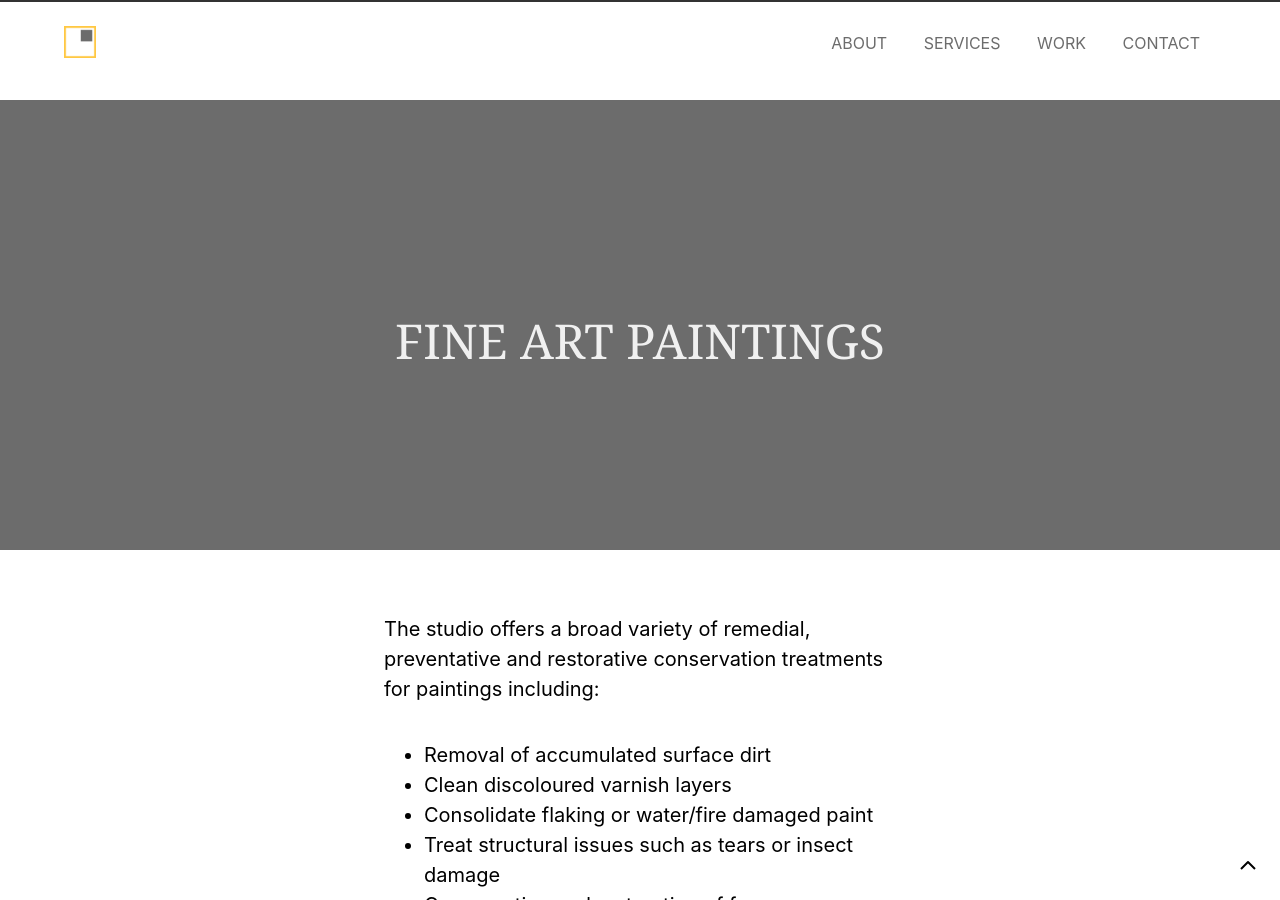
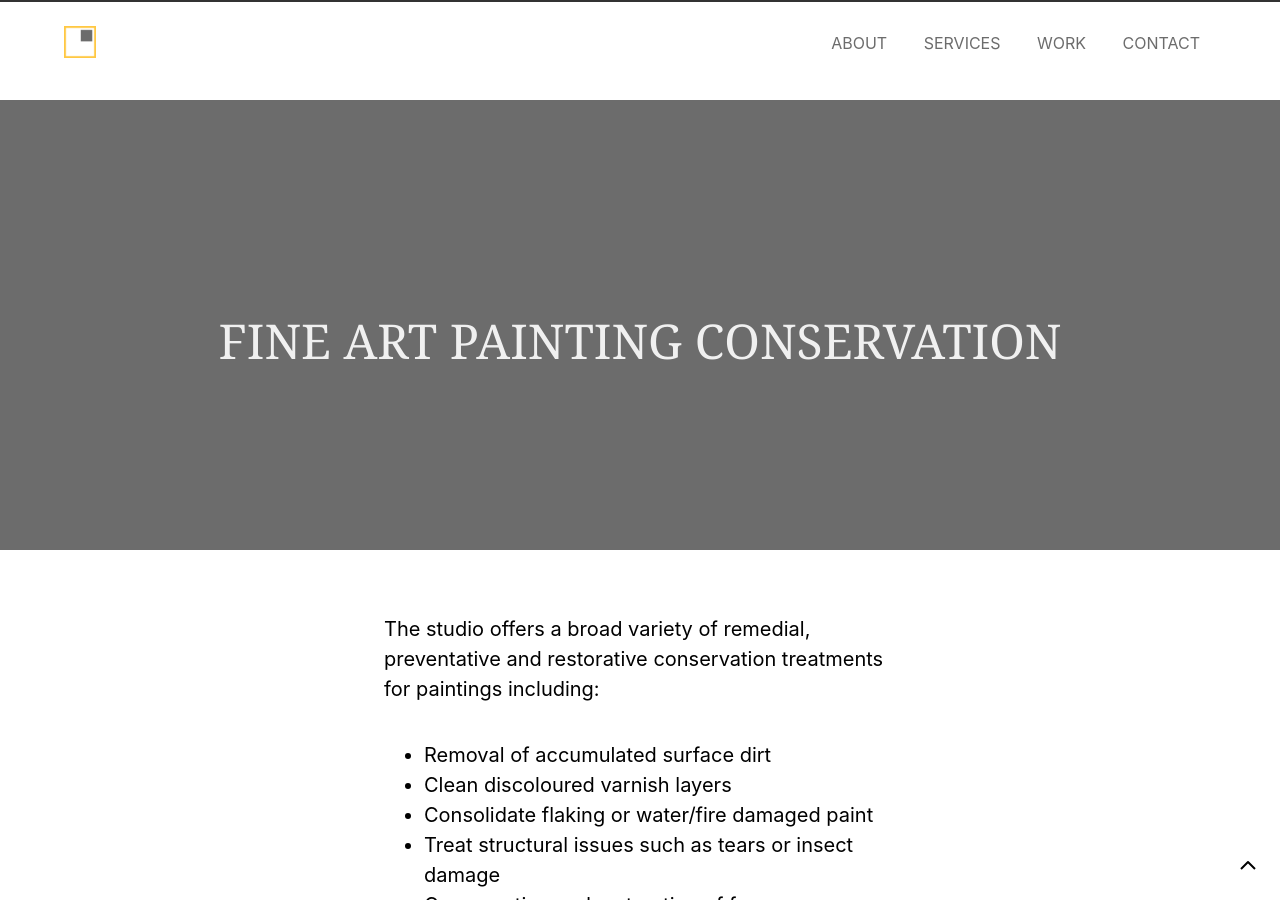
Before and after one commit to wearethoughtfox/brickhouse, a Jekyll site: the page built from _services/painting-conservation-and-restoration.md, in a window 1280 px wide and 900 px high. Built offline with Jekyll 4.4.1, drawn with Linux system fonts in a browser that asks for light colours; a script that is not in the unit is left out.

Commit message:
Update Services “painting-conservation-and-restoration”

```diff
--- a/_services/painting-conservation-and-restoration.md
+++ b/_services/painting-conservation-and-restoration.md
@@ -7,7 +7,7 @@ author: april
 slug: painting-conservation-and-restoration
 date: 2012-05-06 20:06:50+00:00
 comments: false
-title: FINE ART PAINTINGS
+title: Fine Art Painting Conservation
 link: http://www.brickhouseconservation.co.uk/painting-conservation-and-restoration/
 image: /images/a-cleaning-6-4.jpg
 ---
```
